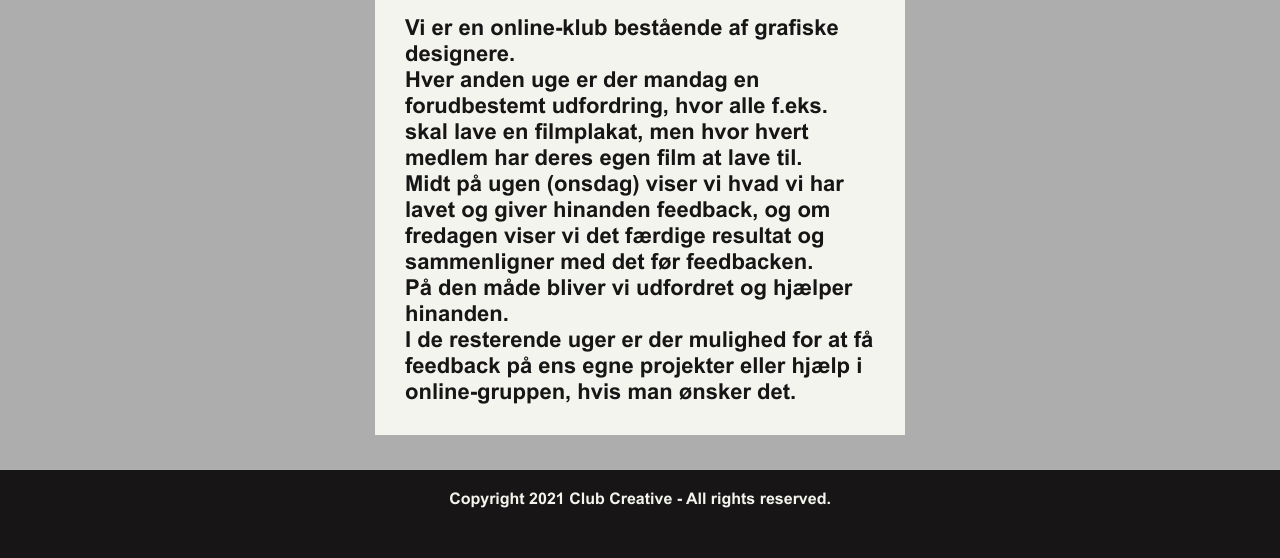
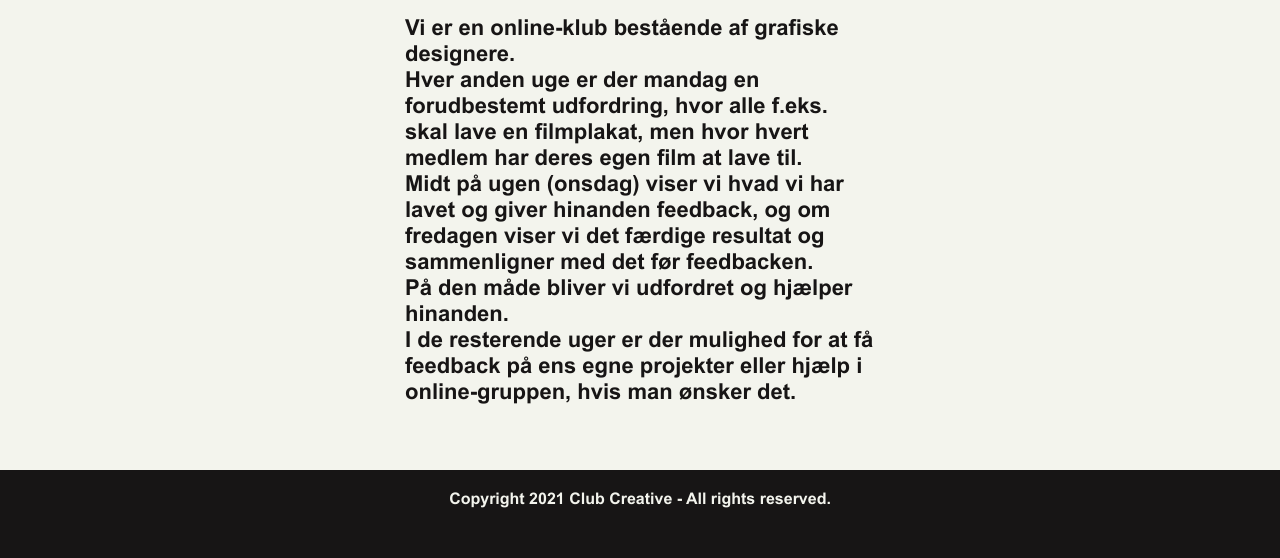
Before and after one commit to yase0141/Club.Creative, a plain HTML site: page Om-os.html in a window 1280 px wide. Shown: the part 242-800 px from the top of the page. Drawn offline with Linux system fonts and the light colour scheme.

Commit message:
ændret baggrunds farve

```diff
--- a/style.css
+++ b/style.css
@@ -6,7 +6,7 @@
 }
 
 body {
-    background-color: #adadad;
+    background-color: #f3f4ed;
 }
 
 /*Tekst*/
```
